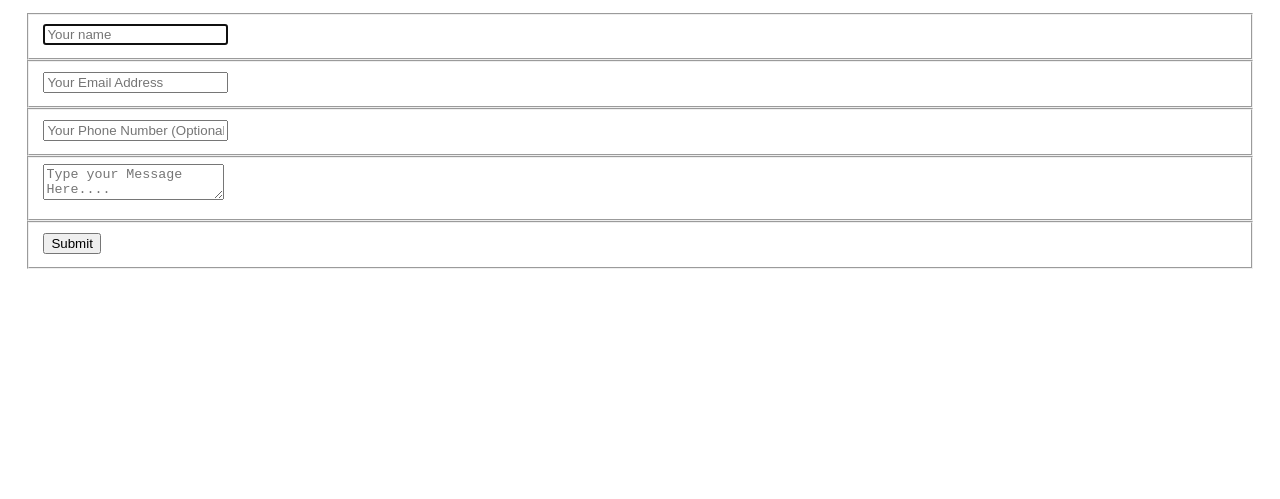
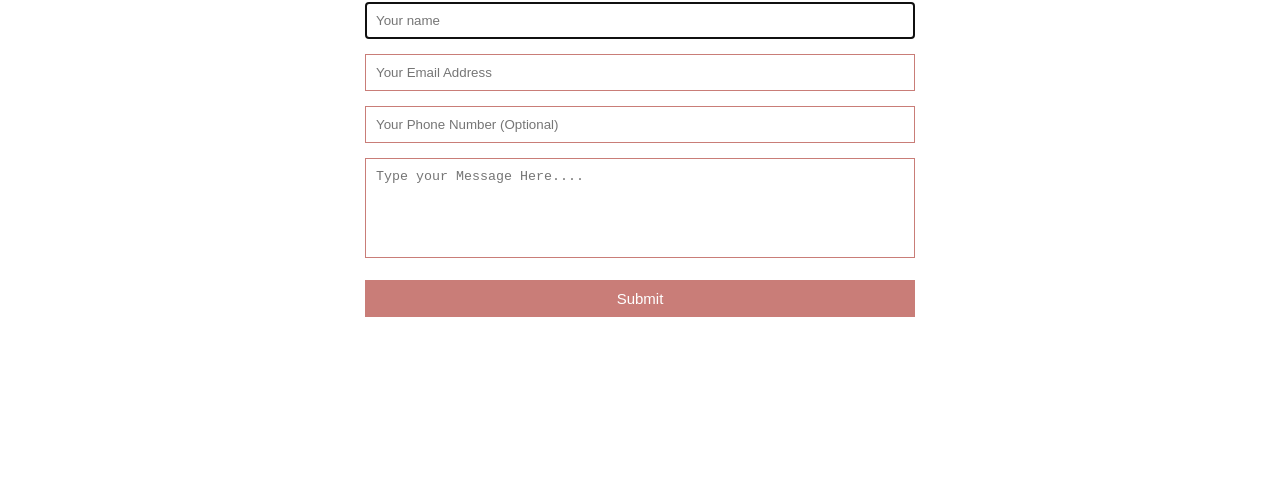
Before and after one commit to hilosync/Mums_Website, a plain HTML site: page contact.html in a window 1280 px wide. Shown: the part 301-800 px from the top of the page. Drawn offline with Linux system fonts and the light colour scheme; a web font is replaced by a local one.

Commit message:
Mostly finished contact form CSS

```diff
--- a/app/scss/_globals.scss
+++ b/app/scss/_globals.scss
@@ -48,8 +48,63 @@ a, a:visited, a:hover {
   }
 
 #contact h3 {
-    color: rgb(68, 97, 177);
+    color: $newYorkPink;
+    padding-bottom: 10px;
+    text-align: center;
     display: block;
     font-size: 30px;
     font-weight: 400;
   }
+
+.container {
+    max-width: 600px;
+    width: 100%;
+    margin: 0 auto;
+    position: relative;
+  }
+
+
+* {
+    margin: 0;
+    padding: 0;
+    box-sizing: border-box;
+    -webkit-box-sizing: border-box;
+    text-rendering: optimizeLegibility;
+  }
+
+fieldset {
+    border: medium none !important;
+    margin: 0 0 10px;
+    min-width: 100%;
+    padding: 0;
+    width: 100%;
+  }
+
+
+#contact input[type="text"],
+#contact input[type="email"],
+#contact input[type="tel"],
+#contact textarea {
+  width: 100%;
+  border: 1px solid $newYorkPink;
+  background: $white;
+  margin: 0 0 5px;
+  padding: 10px;
+}
+
+#contact textarea {
+    height: 100px;
+    max-width: 100%;
+    resize: none;
+  }
+
+#contact button[type="submit"] {
+    cursor: pointer;
+    width: 100%;
+    border: none;
+    background:$newYorkPink;
+    color: $white;
+    margin: 0 0 5px;
+    padding: 10px;
+    font-size: 15px;
+  }
--- a/app/scss/_variables.scss
+++ b/app/scss/_variables.scss
@@ -5,6 +5,7 @@ $melon: hsl(4, 89%, 81%);
 $electricBlue: hsl(184, 91%, 54%);
 $silverPink: hsl(4, 23%, 75%);
 $newYorkPink: hsl(4, 43%, 63%);
+$greyPink: hsl(342.2,13.8%,61.8%);
 $white: hsl(0,0%,100%);
 
 // Font Sizes
```
Also changed, not shown: dist/style.css, 1 other file.
